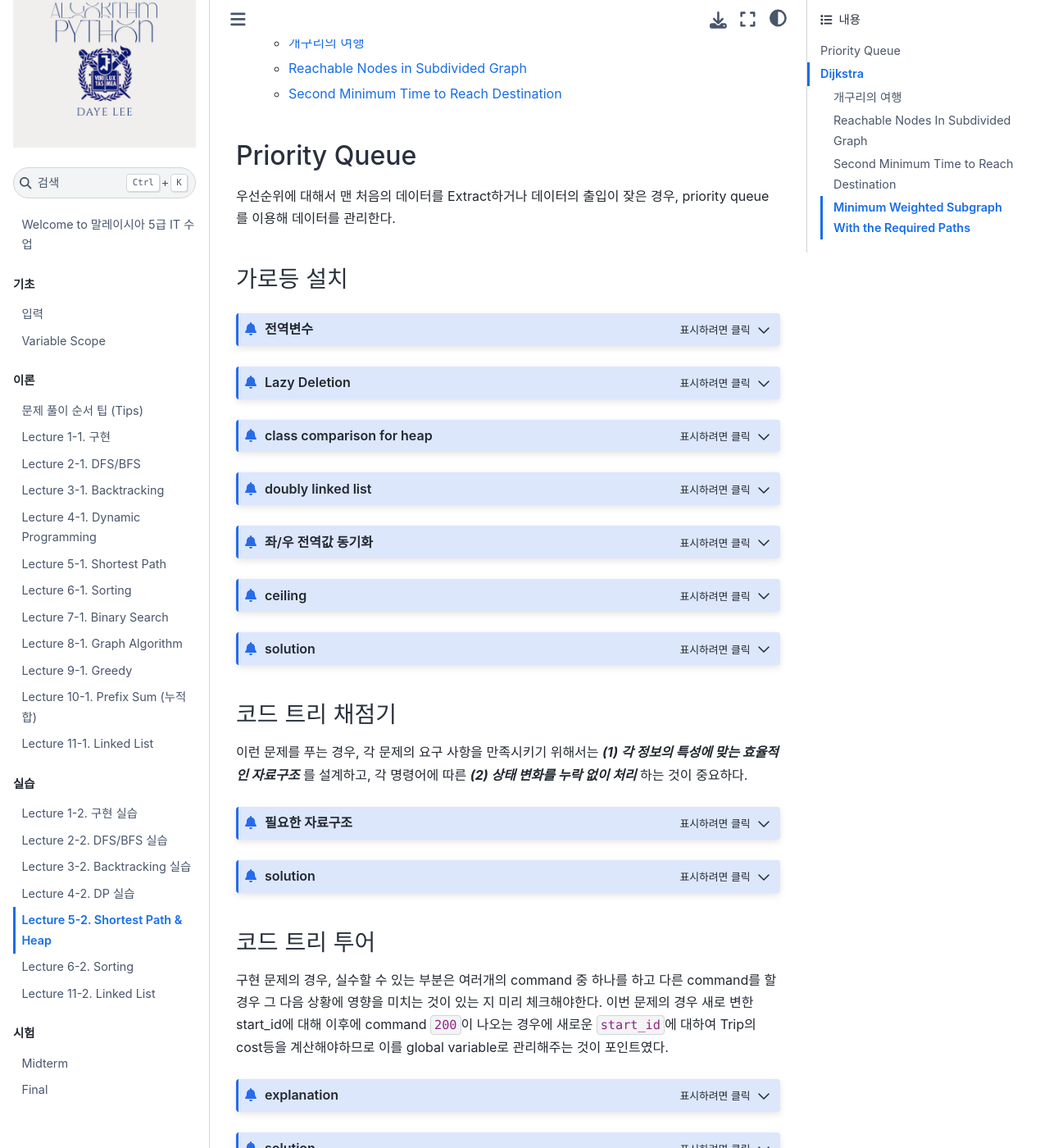
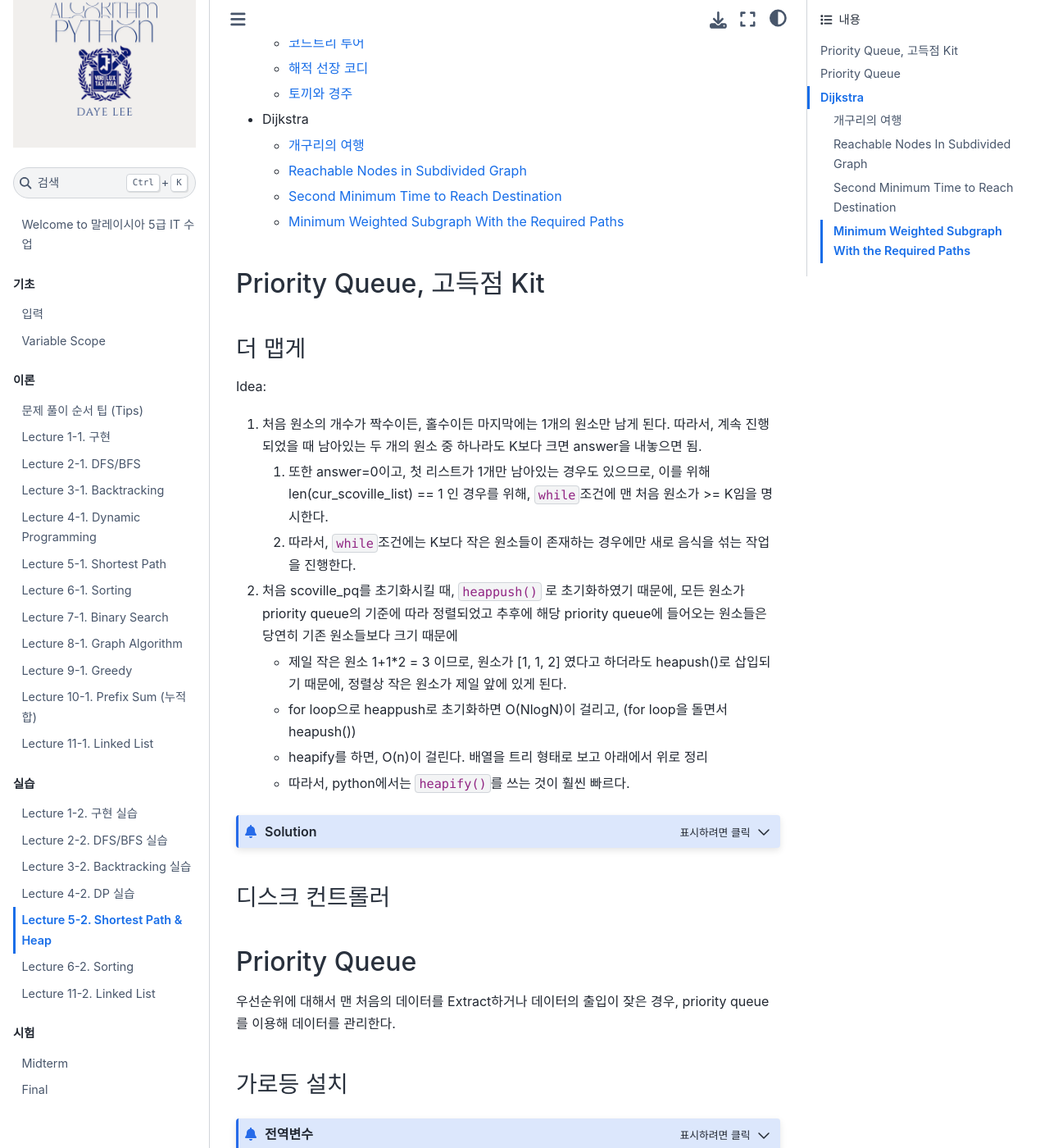
Before and after one commit to Daye-Lee18/mybook, a Jupyter Book: the page built from _pages/practice/5_shortest_pathPS.md, in a window 1280 px wide and 1400 px high, scrolled down 479 px. Shown: the whole window at 82% size. Built offline with Jupyter Book 1.0.4 settings and Sphinx 7.4.7 and the Sphinx Book theme 1.1.4, drawn with Linux system fonts in a browser that asks for light colours; pages that are not in the unit, such as notebooks, are missing from menus; some of the changed text lies outside the part shown.

Commit message:
20251125

`````diff
--- a/_pages/practice/5_shortest_pathPS.md
+++ b/_pages/practice/5_shortest_pathPS.md
@@ -18,6 +18,11 @@ sort()와 min-heap은 오름차순으로 두면, "매번 현재 가장 싼 간
 ````
 
 예시 문제 링크
+- Priority Queue 고득점 Kit
+  - [더 맵게](https://school.programmers.co.kr/learn/courses/30/lessons/42626)
+  - [디스크 컨트롤러](https://school.programmers.co.kr/learn/courses/30/lessons/42627)
+  - [이중우선순위큐](https://school.programmers.co.kr/learn/courses/30/lessons/42628)
+
 - Priority Queue
   - [가로등 설치](https://www.codetree.ai/ko/frequent-problems/samsung-sw/problems/street-light-installation/description)
   - [코드 트리 채점기](https://www.codetree.ai/ko/frequent-problems/samsung-sw/problems/codetree-judger/description)
@@ -29,6 +34,68 @@ sort()와 min-heap은 오름차순으로 두면, "매번 현재 가장 싼 간
   - [개구리의 여행](https://www.codetree.ai/ko/frequent-problems/samsung-sw/problems/frog-journey/description)
   - [Reachable Nodes in Subdivided Graph](https://leetcode.com/problems/reachable-nodes-in-subdivided-graph/description/?envType=problem-list-v2&envId=shortest-path)
   - [Second Minimum Time to Reach Destination](https://leetcode.com/problems/second-minimum-time-to-reach-destination/description/?envType=problem-list-v2&envId=shortest-path)
+  - [Minimum Weighted Subgraph With the Required Paths](https://leetcode.com/problems/minimum-weighted-subgraph-with-the-required-paths/?envType=problem-list-v2&envId=shortest-path)
+
+## Priority Queue, 고득점 Kit
+### 더 맵게
+
+Idea:
+1. 처음 원소의 개수가 짝수이든, 홀수이든 마지막에는 1개의 원소만 남게 된다. 따라서, 계속 진행되었을 때 남아있는 두 개의 원소 중 하나라도 K보다 크면 answer을 내놓으면 됨.
+   1. 또한 answer=0이고, 첫 리스트가 1개만 남아있는 경우도 있으므로, 이를 위해 len(cur_scoville_list) == 1 인 경우를 위해, `while`조건에 맨 처음 원소가 >= K임을 명시한다.
+   2. 따라서, `while`조건에는 K보다 작은 원소들이 존재하는 경우에만 새로 음식을 섞는 작업을 진행한다.
+2. 처음 scoville_pq를 초기화시킬 때, `heappush()` 로 초기화하였기 때문에, 모든 원소가 priority queue의 기준에 따라 정렬되었고 추후에 해당 priority queue에 들어오는 원소들은 당연히 기존 원소들보다 크기 때문에
+    - 제일 작은 원소 1+1*2 = 3 이므로, 원소가 [1, 1, 2] 였다고 하더라도 heapush()로 삽입되기 때문에, 정렬상 작은 원소가 제일 앞에 있게 된다.
+    - for loop으로 heappush로 초기화하면 O(NlogN)이 걸리고, (for loop을 돌면서 heapush())
+    - heapify를 하면, O(n)이 걸린다. 배열을 트리 형태로 보고 아래에서 위로 정리
+    - 따라서, python에서는 `heapify()`를 쓰는 것이 훨씬 빠르다.
+
+````{admonition} Solution
+:class: dropdown
+
+```{code-block} python
+from typing import List
+import heapq
+
+def solution(scoville: List[int], K: int):
+    # INIT
+    # `scoville` list의 정보를 최소 힙으로 변환, 이것은 아래처럼 O(N)으로 할수도 있고, heapify 함수를 사용해서 할수도 있다.
+    # for idx, each_s in enumerate(scoville):
+    #     heapq.heappush(scoville_pq, (each_s, idx))
+    #     id_to_scoville.append(each_s)
+    heapq.heapify(scoville) # O(N)
+    answer = 0 # 연산 횟수
+
+    # 알고리즘 시작
+    while scoville and scoville[0] < K:
+
+        # 더 이상 두 개를 섞을 수 없으면 실패
+        # 예) [1,2] -> [5] 로 마지막에는 항상 한 개 만 남음
+        # 예) 애초에 음식이 1개인데, K보다 작은 경우
+        if len(scoville) < 2:
+            return -1
+
+        # Step 1. 총 두 개의 음식 꺼내기
+        first = heapq.heappop(scoville)
+        second = heapq.heappop(scoville)
+
+        # NOTE:
+        # 1. scoville_pq의 모든 원소는 모두 priority queue형식으로 push되었고
+        # 2. 미래에 들어오는 원소들은 항상 클것이므로, 가장 작은 원소가 맨 앞에 있는 것이 진리임
+        # 따라서, 혹시 모를 작은 원소때문에 lazy deletion 필요 없음.
+        new_s = first + 2*second
+        heapq.heappush(scoville, new_s) # 새로운 음식의 id = len(id_to_scoville)
+        answer += 1
+    return answer # 위의 실패 경우를 제외하면, answer를 반환
+
+
+if __name__ == "__main__":
+    scoville = [1, 2, 3, 9, 10, 12]; K=7 # 2
+    # scoville = [1, 1]; K=7
+    print(solution(scoville=scoville, K=K))
+```
+````
+### 디스크 컨트롤러
+
 
 ## Priority Queue
 
@@ -2509,4 +2576,3 @@
 # n = 5; edges=[[0,2,1],[0,3,1],[2,4,1],[3,4,1],[1,2,1],[1,3,10]]; src1=0; src2=1; dest=4 # 3
 print(sol.minimumWeight(n, edges, src1, src2, dest))
 ```
-```
`````
Also changed, not shown: _pages/practice/2_DFS_BFSPS.md (+11 -0 lines), _pages/theory/5_shortest_path.md (+33 -8 lines).
